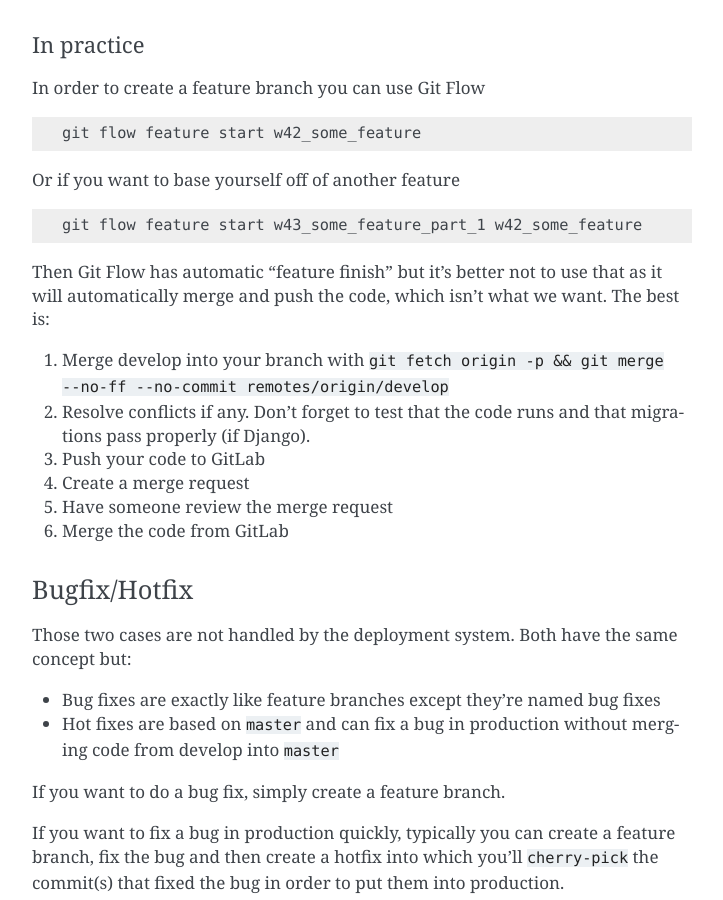
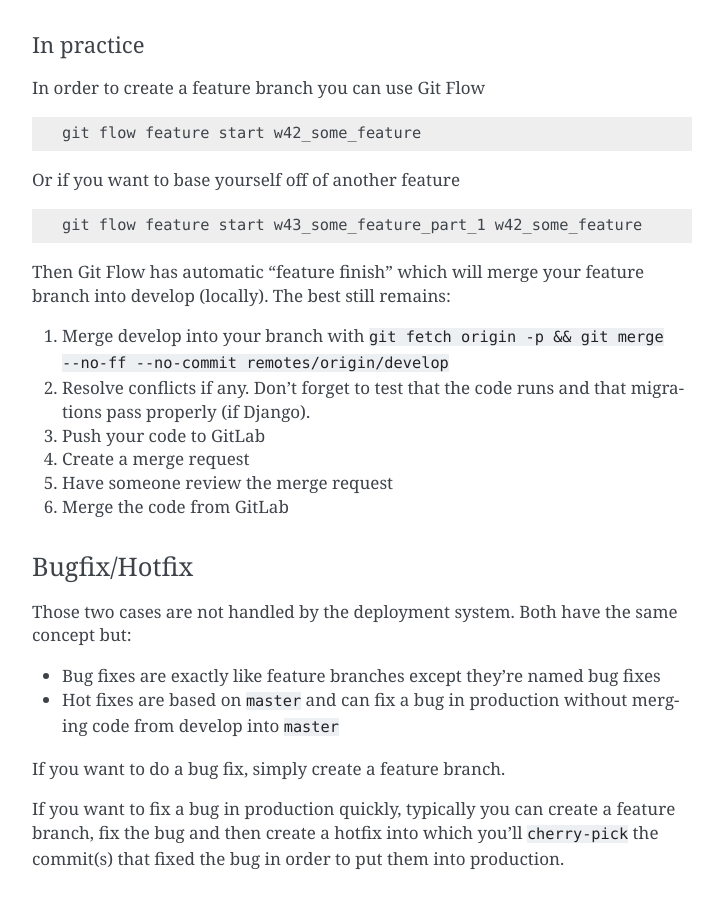
Before and after one commit to WithIO/CodeGuidelines, a Sphinx documentation site: the page built from source/version-control.md, in a window 1280 px wide and 900 px high, scrolled down 2925 px. Shown: the whole window, without its empty margins (388-1111 px from the left). Built offline with Sphinx 7.4.7, drawn with Linux system fonts in a browser that asks for light colours.

Commit message:
Update version-control.md
According to what I know `git flow feature finish` only merges the current branch into develop but won't push anything on GitLab.

```diff
--- a/source/version-control.md
+++ b/source/version-control.md
@@ -134,9 +134,8 @@
 
     git flow feature start w43_some_feature_part_1 w42_some_feature
 
-Then Git Flow has automatic "feature finish" but it's better not to use that as
-it will automatically merge and push the code, which isn't what we want. The
-best is:
+Then Git Flow has automatic "feature finish" which will merge your feature branch
+into develop (locally). The best still remains:
 
 1. Merge develop into your branch with
    `git fetch origin -p && git merge --no-ff --no-commit remotes/origin/develop`
```
